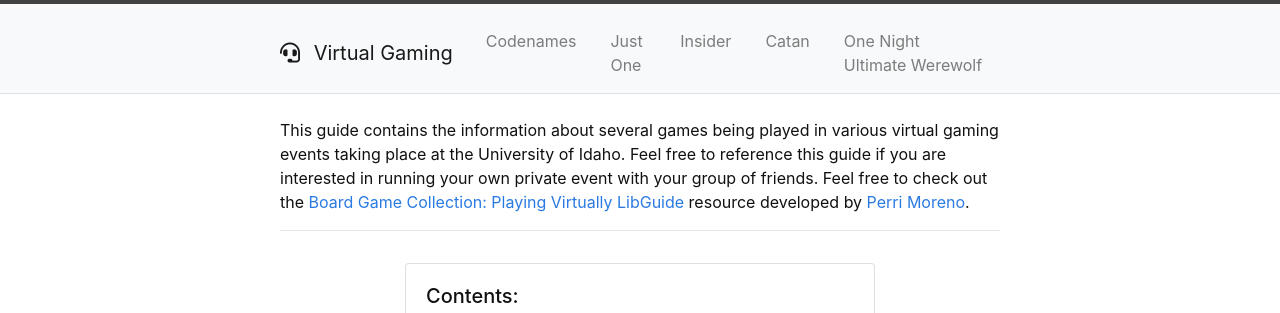
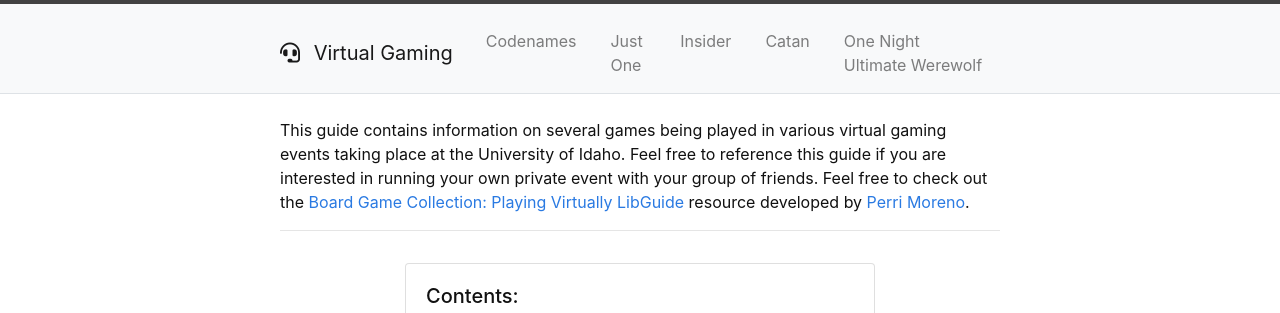
Before and after one commit to hanwendong1/VirtualGaming, a Jekyll site: the page built from index.md, in a window 1280 px wide. Shown: the top 313 px of the page. Built offline with Jekyll 4.4.1, drawn with Linux system fonts in a browser that asks for light colours.

Commit message:
Update index.md

```diff
--- a/index.md
+++ b/index.md
@@ -3,7 +3,7 @@ title: Home
 layout: default
 ---
 
-This guide contains the information about several games being played in various virtual gaming events taking place at the University of Idaho. Feel free to reference this guide if you are interested in running your own private event with your group of friends. Feel free to check out the [Board Game Collection: Playing Virtually LibGuide](https://libguides.uidaho.edu/Games/virtual) resource developed by <a href = "mailto: pmoreno@uidaho.edu">Perri Moreno</a>.
+This guide contains information on several games being played in various virtual gaming events taking place at the University of Idaho. Feel free to reference this guide if you are interested in running your own private event with your group of friends. Feel free to check out the [Board Game Collection: Playing Virtually LibGuide](https://libguides.uidaho.edu/Games/virtual) resource developed by <a href = "mailto: pmoreno@uidaho.edu">Perri Moreno</a>.
 
 
 ------
```
